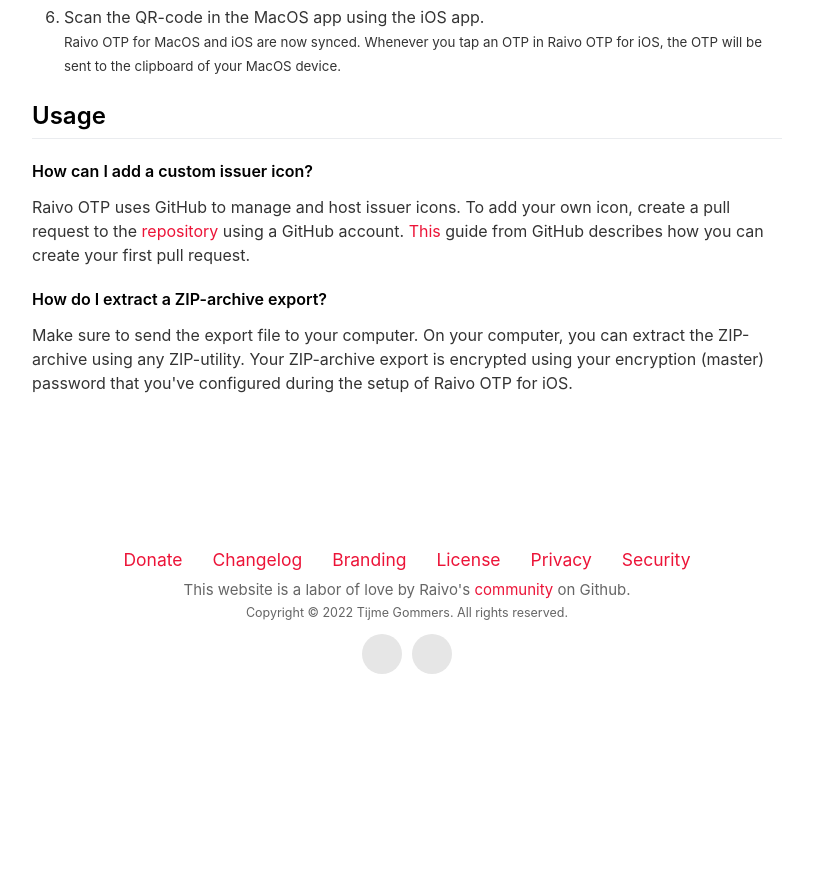
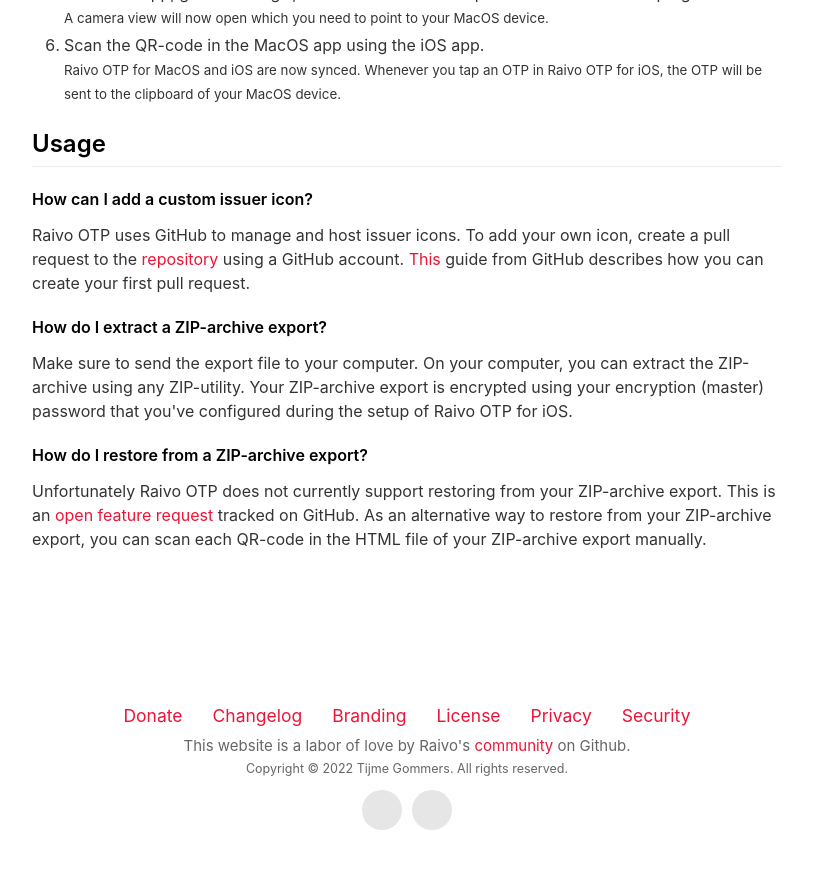
Before and after one commit to raivo-otp/marketing-website, a Jekyll site: the page built from _pages/faq.html, in a window 1280 px wide and 900 px high, scrolled down 2809 px. Shown: the top 869 px of the window, without its empty margins (233-1046 px from the left). Built offline with Jekyll 4.4.1, drawn with Linux system fonts in a browser that asks for light colours; before the commit the page ends 3553 px from its top, so only the background shows below that; some of the changed text lies outside the part shown.

Commit message:
Added `How do I restore from a ZIP-archive export?` to the FAQ

```diff
--- a/_pages/faq.html
+++ b/_pages/faq.html
@@ -170,12 +170,21 @@
 {% endcapture %}
 {% include question_capture.html category='Usage' question=question answer=answer %}
 
-<!-- Are my one-time passwords encrypted? -->
+<!-- How to extract the ZIP-archive? -->
 {% capture question %}
 	How do I extract a ZIP-archive export?
 {% endcapture %}
 {% capture answer %}
 	<p>Make sure to send the export file to your computer. On your computer, you can extract the ZIP-archive using any ZIP-utility. Your ZIP-archive export is encrypted using your encryption (master) password that you've configured during the setup of {{ site.application_name_full }} for iOS.</p>
+{% endcapture %}
+{% include question_capture.html category='Usage' question=question answer=answer %}
+
+<!-- How to import the ZIP-archive? -->
+{% capture question %}
+	How do I restore from a ZIP-archive export?
+{% endcapture %}
+{% capture answer %}
+	<p>Unfortunately {{ site.application_name_full }} does not currently support restoring from your ZIP-archive export. This is an <a href="https://github.com/raivo-otp/ios-application/issues/22" target="_blank" rel="noopener nofollow">open feature request</a> tracked on GitHub. As an alternative way to restore from your ZIP-archive export, you can scan each QR-code in the HTML file of your ZIP-archive export manually.</p>
 {% endcapture %}
 {% include question_capture.html category='Usage' question=question answer=answer %}
 
```
